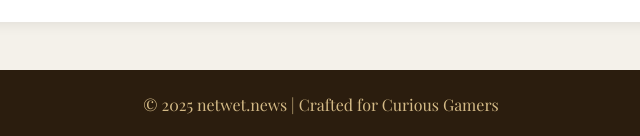
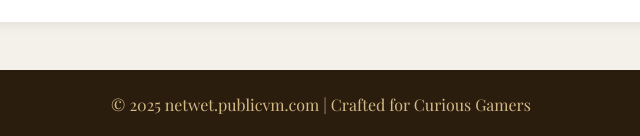
Before and after one commit to Yash-0M/netwet, a plain HTML site: page blog.html in a window 1280 px wide. Shown: the part 753-889 px from the top of the page, 319-959 px from the left. Drawn offline with nearby package versions, Linux system fonts and the light colour scheme.

Commit message:
blog.html

```diff
--- a/blog.html
+++ b/blog.html
@@ -92,7 +92,7 @@
     </div>
   </div>
   <footer>
-    &copy; 2025 netwet.news | Crafted for Curious Gamers
+    &copy; 2025 netwet.publicvm.com | Crafted for Curious Gamers
   </footer>
 </body>
 </html>
```
